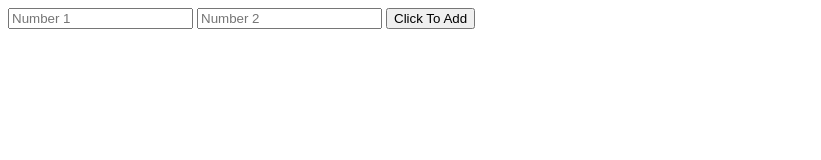
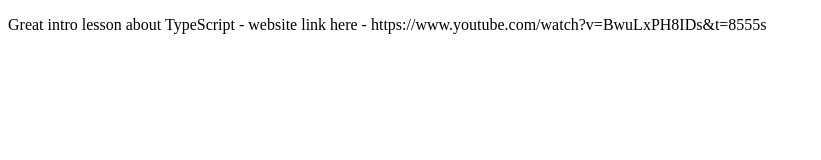
Before and after one commit to RyanPPitts/TypeScript_Course_2020_Academind, a website: page index.html in a window 1280 px wide. Shown: the whole page, without its empty margins (0-821 px from the left). Drawn offline with Linux system fonts and the light colour scheme.

Commit message:
Running multiple TS files
If your going to run multiple TS files in one directory you can put in the command = tsc -- init.  This creates the json file that will automatically run all TS files.

```diff
--- /dev/null
+++ b/analytics.ts
@@ -0,0 +1 @@
+console.log('Sending...');
--- a/app.js
+++ b/app.js
@@ -1,2 +1,3 @@
 var userName = 'Max';
+userName = 3;
 console.log(userName);
--- a/app.ts
+++ b/app.ts
@@ -1,3 +1,4 @@
 const userName = 'Max';
+userName = 3;
 
 console.log(userName);
--- a/index.html
+++ b/index.html
@@ -3,12 +3,14 @@
   <head>
     <meta charset="UTF-8" />
     <meta name="viewport" content="width=device-width, initial-scale=1.0" />
-    <title>TypeScript Tutorial 2020 - Academind</title>
+    <title>TypeScript 101 - Beginners Guide to TypeScript</title>
     <script src="app.js" defer></script>
+    <script src="analytics.js" defer></script>
   </head>
   <body>
-    <input type="number" id="num1" placeholder="Number 1" />
-    <input type="number" id="num2" placeholder="Number 2" />
-    <button>Click To Add</button>
+    <p>
+      Great intro lesson about TypeScript - website link here -
+      https://www.youtube.com/watch?v=BwuLxPH8IDs&t=8555s
+    </p>
   </body>
 </html>
```
Also changed, not shown: tsconfig.json (added, +69 -0 lines).
